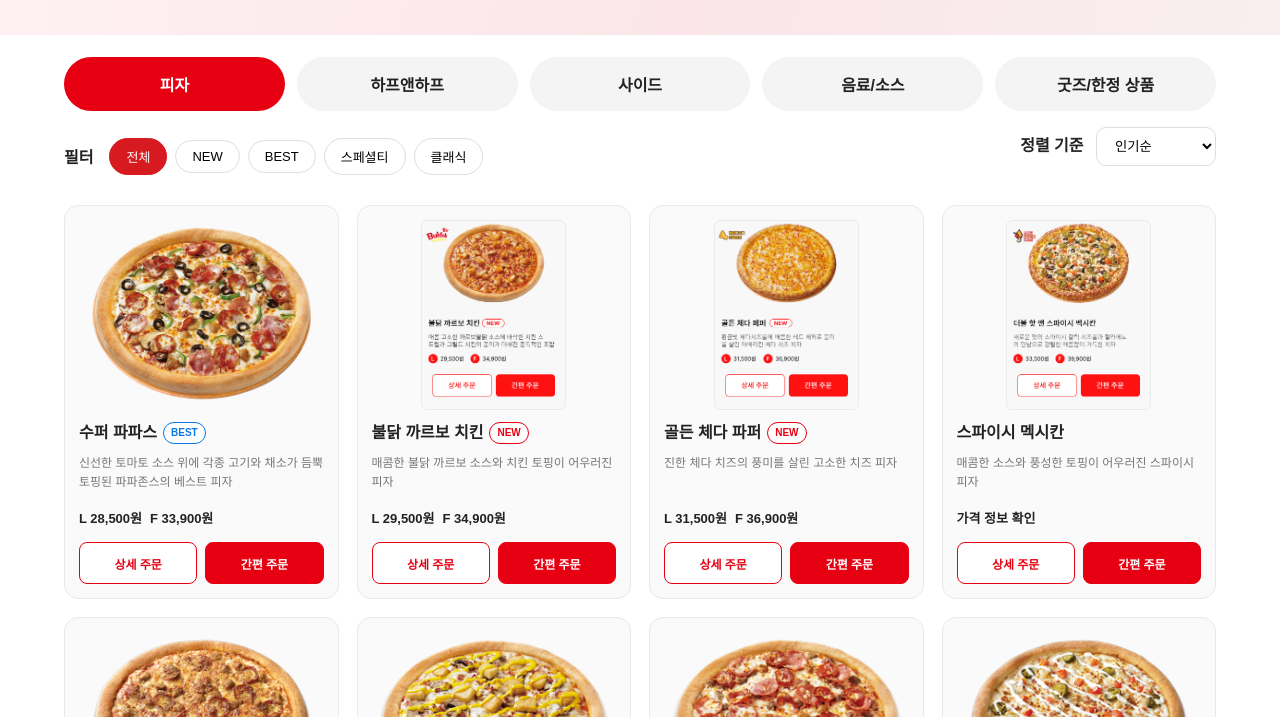
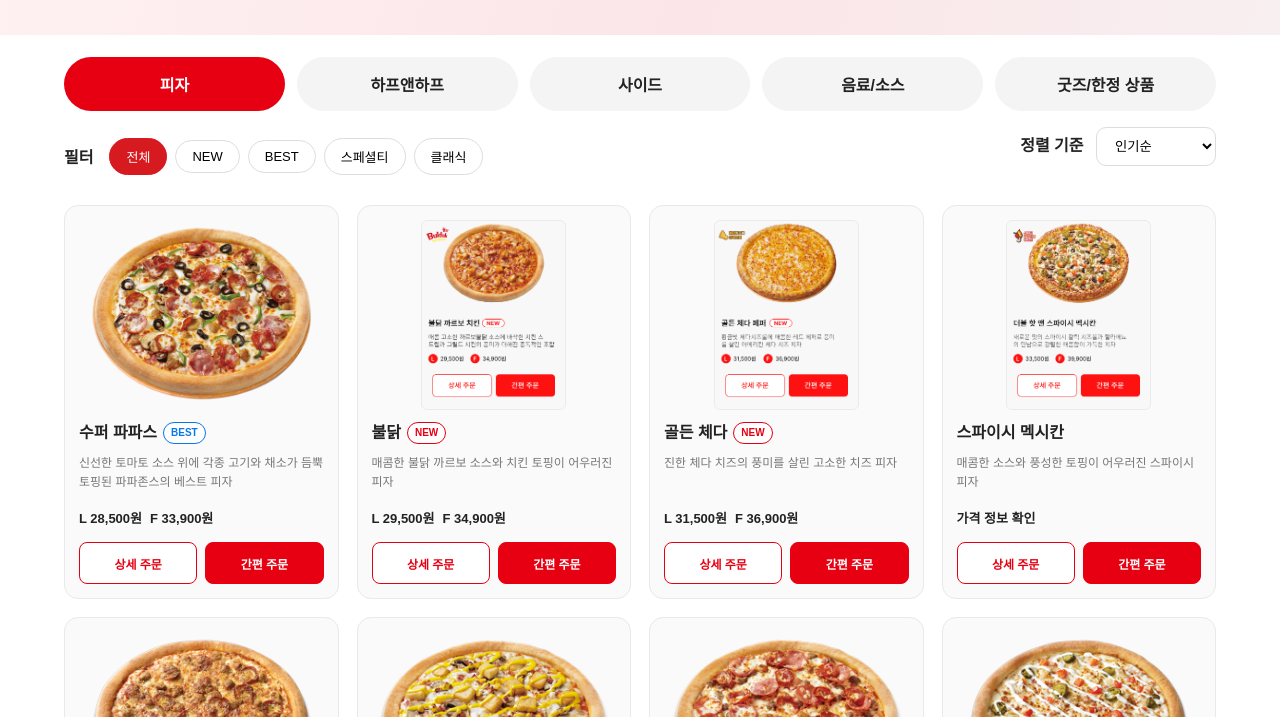
Before and after one commit to minjoon117/first-Class, a plain HTML site: page PAPAJOHNS/menu.html in a window 1280 px wide. Shown: the part 383-1100 px from the top of the page. Drawn offline with nearby package versions, Linux system fonts and the light colour scheme; a web font is replaced by a local one.

Commit message:
Update menu.html

```diff
--- a/PAPAJOHNS/menu.html
+++ b/PAPAJOHNS/menu.html
@@ -128,7 +128,7 @@
                 <article class="menu-list-card">
                     <div class="menu-list-img"><img src="./img/%EB%B6%88%EB%8B%AD.png" alt="불닭 까르보 치킨"></div>
                     <div class="menu-list-info">
-                        <h3>불닭 까르보 치킨 <span class="tag new">NEW</span></h3>
+                        <h3>불닭 <span class="tag new">NEW</span></h3>
                         <p>매콤한 불닭 까르보 소스와 치킨 토핑이 어우러진 피자</p>
                         <div class="menu-list-price"><span>L 29,500원</span><span>F 34,900원</span></div>
                         <div class="menu-list-btns"><a href="#order-buldak" class="btn-detail">상세 주문</a><a href="#quick-buldak" class="btn-quick">간편 주문</a></div>
@@ -138,7 +138,7 @@
                 <article class="menu-list-card">
                     <div class="menu-list-img"><img src="./img/%EA%B3%A8%EB%93%A0%20%EC%B2%B4%EB%8B%A4.png" alt="골든 체다 파퍼"></div>
                     <div class="menu-list-info">
-                        <h3>골든 체다 파퍼 <span class="tag new">NEW</span></h3>
+                        <h3>골든 체다 <span class="tag new">NEW</span></h3>
                         <p>진한 체다 치즈의 풍미를 살린 고소한 치즈 피자</p>
                         <div class="menu-list-price"><span>L 31,500원</span><span>F 36,900원</span></div>
                         <div class="menu-list-btns"><a href="#order-cheddar" class="btn-detail">상세 주문</a><a href="#quick-cheddar" class="btn-quick">간편 주문</a></div>
```
